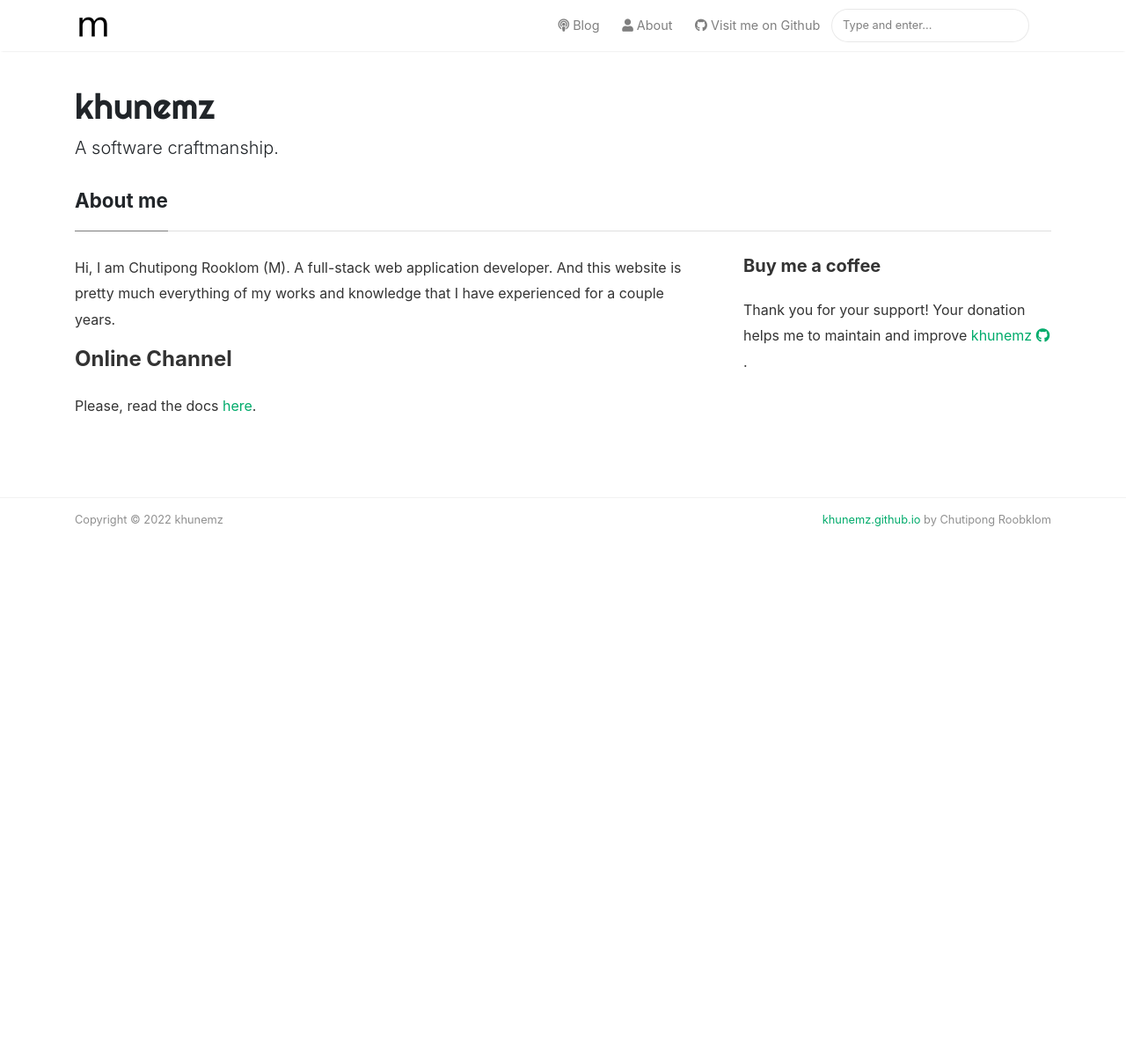
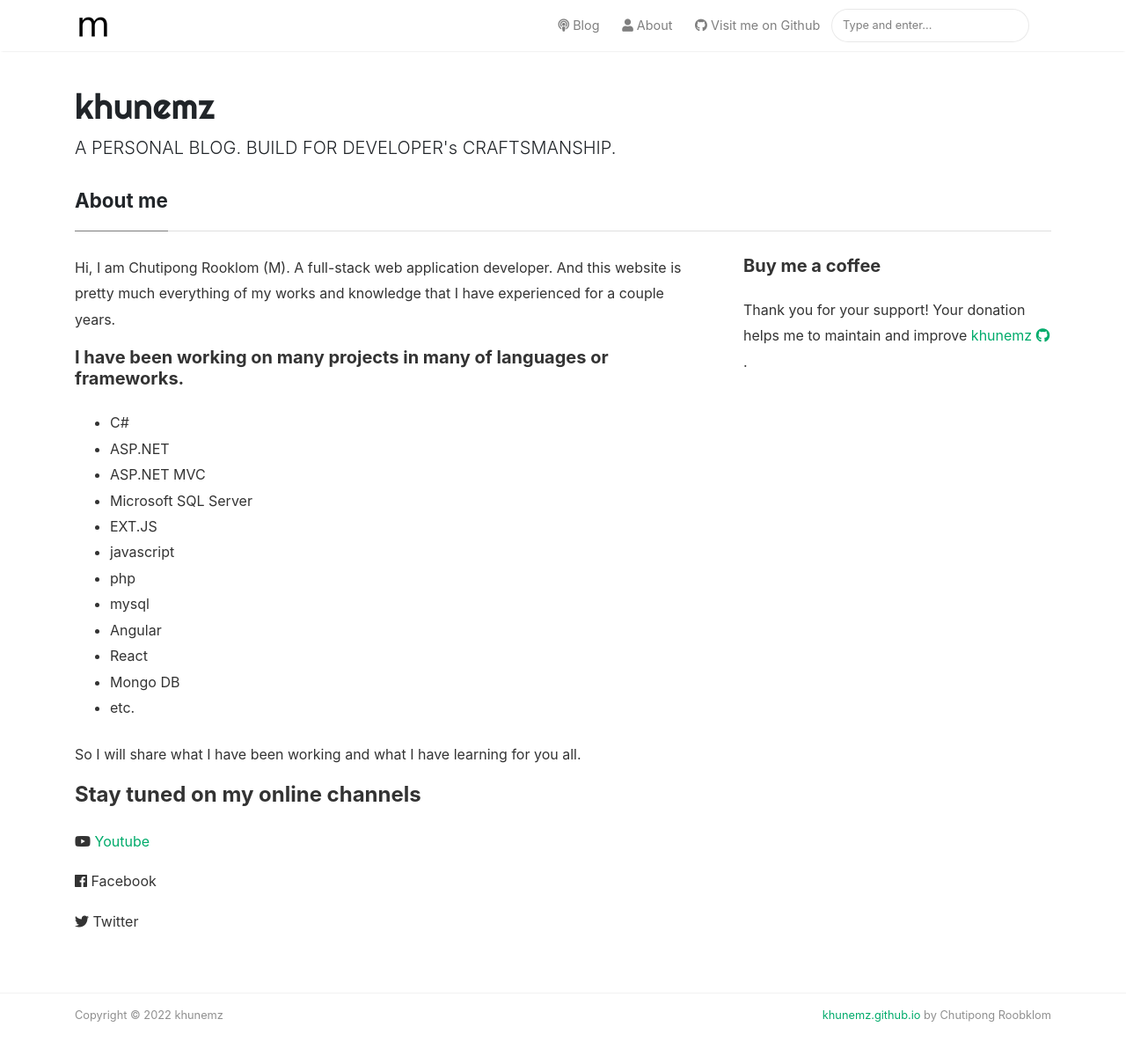
Before and after one commit to khunemz/khunemz.github.io, a Jekyll site: the page built from _pages/about.md, in a window 1280 px wide and 1237 px high. Shown: the top 1200 px of the window at 88% size. Built offline with Jekyll 4.4.1, drawn with Linux system fonts in a browser that asks for light colours; nearby versions of some CDN libraries.

Commit message:
update: website

```diff
--- a/_config.yml
+++ b/_config.yml
@@ -1,7 +1,7 @@
 # Site
 name: "khunemz"
 title: "CHUTIPONG ROOBKLOM"
-description: "A software craftmanship."
+description: "A PERSONAL BLOG. BUILD FOR DEVELOPER's CRAFTSMANSHIP."
 logo: 'assets/images/logo.png'
 favicon: 'assets/images/logo.png'
 baseurl: ""
--- a/_pages/about.md
+++ b/_pages/about.md
@@ -12,10 +12,30 @@ comments: false
 Hi, I am Chutipong Rooklom (M). A full-stack web application developer. And this website is pretty much everything of my works and knowledge that I have experienced for a couple years.
 </p>
 
+<h5>I have been working on many projects in many of languages or frameworks.</h5>
+<ul>
+  <li>C#</li>
+  <li>ASP.NET</li>
+  <li>ASP.NET MVC</li>
+  <li>Microsoft SQL Server</li>
+  <li>EXT.JS</li>
+  <li>javascript</li>
+  <li>php</li>
+  <li>mysql</li>
+  <li>Angular</li>
+  <li>React</li>
+  <li>Mongo DB</li>
+  <li>etc.</li>
+</ul>
+
+<p>So I will share what I have been working and what I have learning for you all.</p>
 <!-- <p class="mb-5"><img class="shadow-lg" src="{{site.baseurl}}/assets/images/mediumish-jekyll-template.png" alt="jekyll template mediumish" /></p> -->
-<h4>Online Channel</h4>
+<h4>Stay tuned on my online channels</h4>
 
-<p>Please, read the docs <a href="https://bootstrapstarter.com/bootstrap-templates/template-mediumish-bootstrap-jekyll/">here</a>.</p>
+<p><i class="fab fa-youtube"></i> <a href="https://www.youtube.com/channel/UCVt8NI7q72TQL2eg02BwFOw" target="_blank">Youtube</a></p>
+<p><i class="fab fa-facebook"></i> Facebook</p>
+<p><i class="fab fa-twitter"></i> Twitter</p>
+
 </div>
 
 <div class="col-md-4">
```
